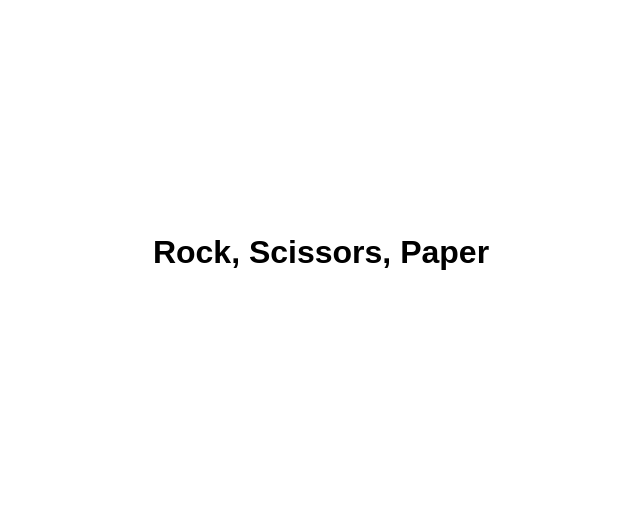
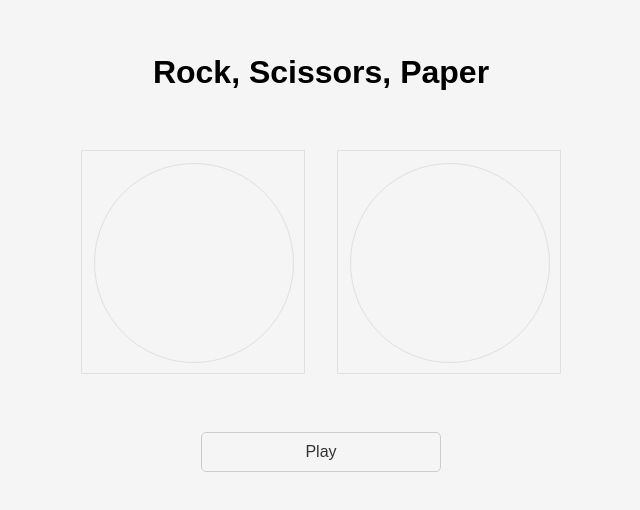
Before and after one commit to mitch-diaz/rock-paper-scissors, a plain HTML site: page index.html in a window 1280 px wide. Shown: the part 148-658 px from the top of the page, without its empty margins (319-959 px from the left). Drawn offline with Linux system fonts and the light colour scheme; a web font is replaced by a local one.

Commit message:
Added starter code for html and styles

```diff
--- a/index.html
+++ b/index.html
@@ -10,7 +10,25 @@
 
 <body>
 
-  <h1>Rock, Scissors, Paper</h1>
+  <div class="container">
+
+    <h1>Rock, Scissors, Paper</h1>
+
+    <div class="images-container">
+
+      <div class="image-frame-1">
+        <div class="image-box-1"></div>
+      </div>
+
+      <div class="image-frame-2">
+        <div class="image-box-2"></div>
+      </div>
+
+    </div>
+
+    <button class="btn" >Play</button>
+
+  </div>
 
   <script src="script.js"></script>
 </body>
--- a/style.css
+++ b/style.css
@@ -8,8 +8,69 @@ body {
   font-family: 'Muli', sans-serif;
   display: flex;
   align-items: center;
+  background-color: #f5f5f5;
   justify-content: center;
   height: 100vh;
   overflow: hidden;
   margin: 0;
 }
+
+.btn {
+  margin-top: 20px;
+  width: 50%;
+  font-size: 16px;
+  background-color: transparent;
+  color: #333;
+  border: 1px solid #ccc;
+  border-radius: 5px;
+  padding: 10px 20px;
+  cursor: pointer;
+}
+
+.container {
+  display: flex;
+  flex-direction: column;
+  justify-content: center;
+  align-items: center;
+  width: 480px;
+}
+
+.images-container {
+  display: flex;
+  justify-content: space-between;
+  align-items: center;
+  width: 480px;
+  height: 300px;
+}
+
+.image-frame-1 {
+  width: 224px;
+  height: 224px;
+  border: 1px solid #e0e0e0;
+}
+
+.image-frame-2 {
+  width: 224px;
+  height: 224px;
+  border: 1px solid #e0e0e0;
+}
+
+.image-box-1 {
+  position: relative;
+  top: 12px;
+  left: 12px;
+  width: 200px;
+  height: 200px;
+  border: 1px solid #e0e0e0;
+  border-radius: 100px;
+}
+
+.image-box-2 {
+  position: relative;
+  top: 12px;
+  left: 12px;
+  width: 200px;
+  height: 200px;
+  border: 1px solid #e0e0e0;
+  border-radius: 100px;
+}
```
